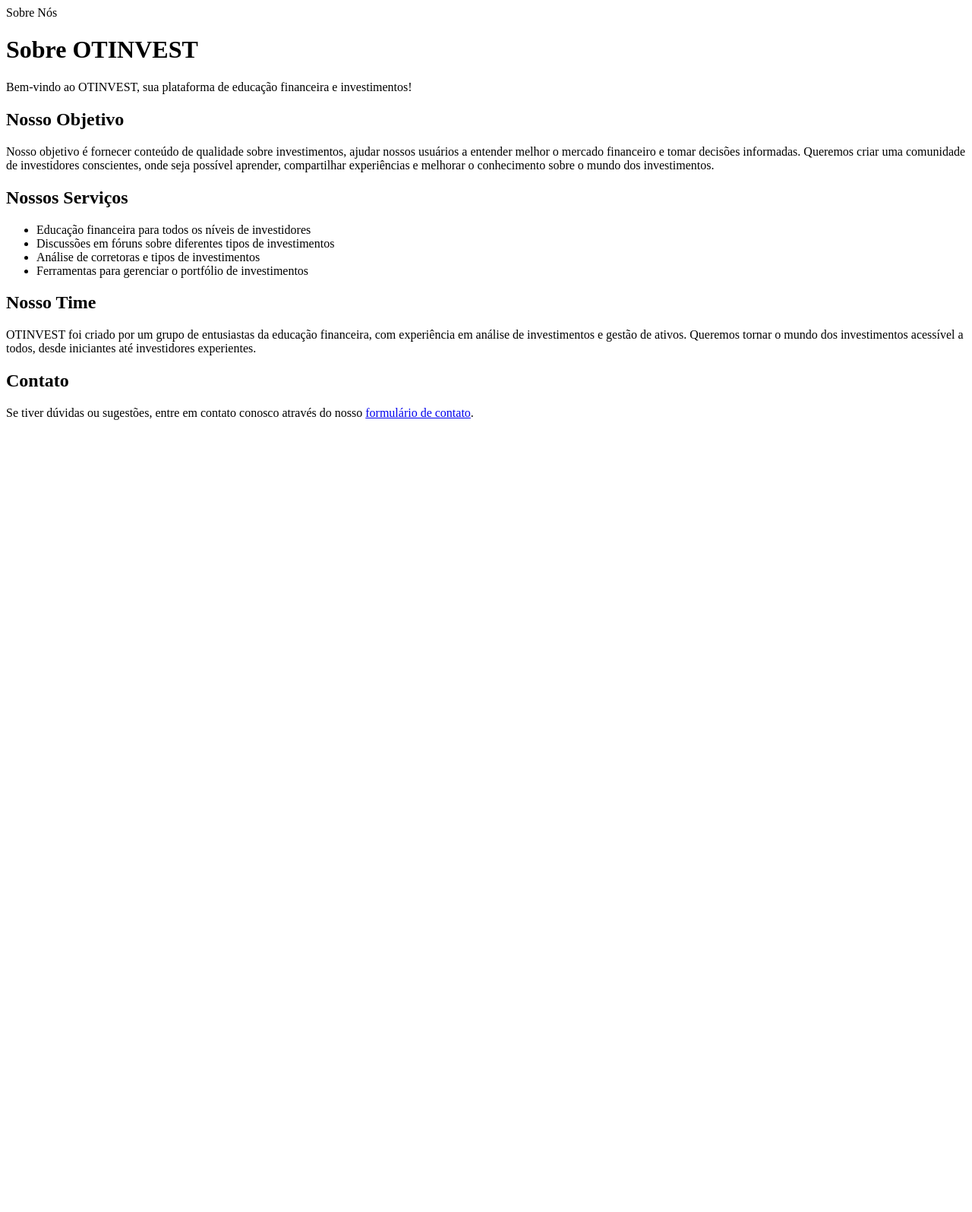
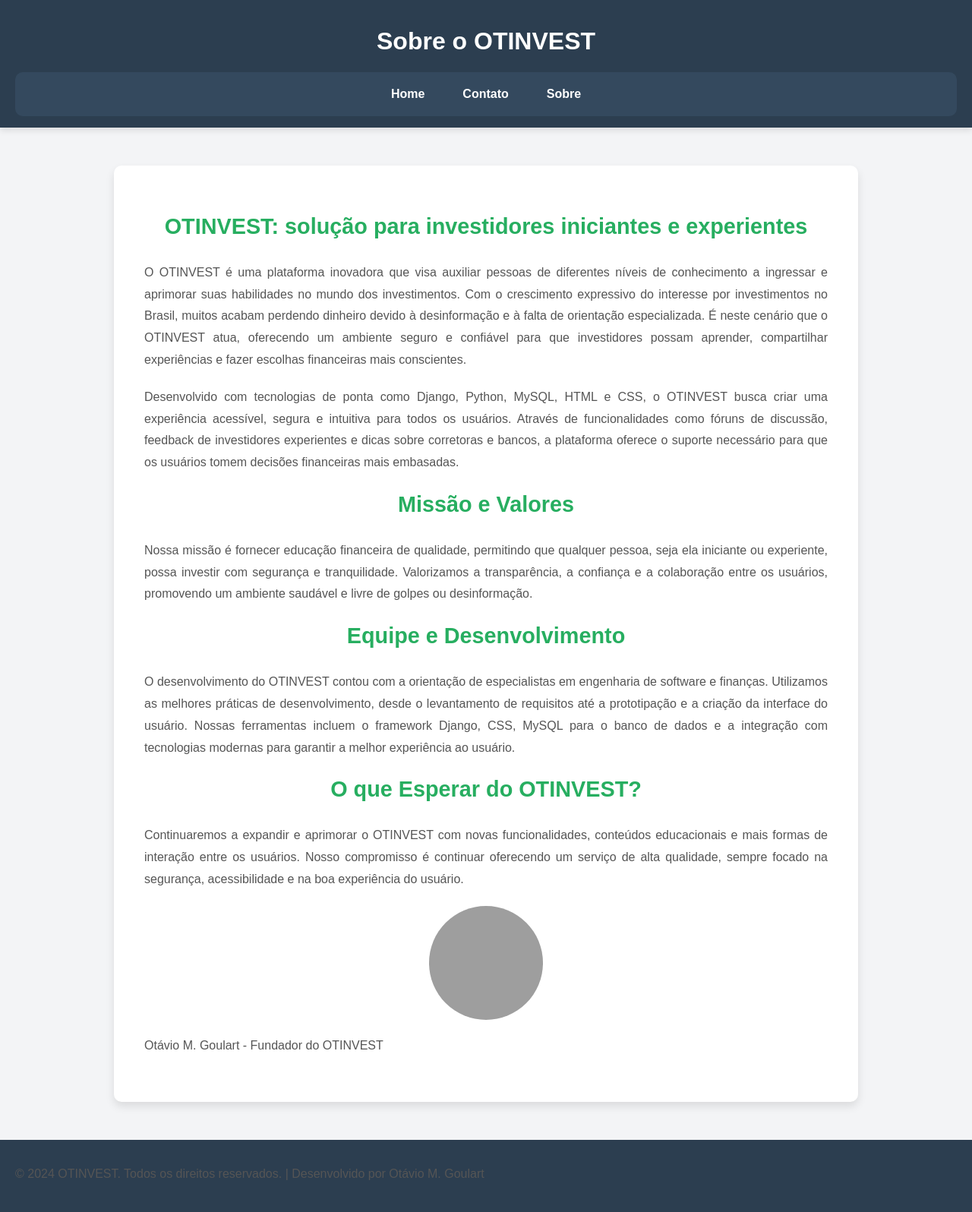
Before and after one commit to Otagoulart/otinvest_base, a Django app: page /sobre/ in a window 1280 px wide. Shown: the whole page at 76% size. Before the commit the page ends 553 px from the top, so only its background shows below. Run offline with Django 5.2, Linux system fonts and the light colour scheme; parts of the project's set-up code (start-up, migrations or seed data) failed here and were passed over; grey boxes are pictures that could not be loaded.

Commit message:
Add files via upload

```diff
--- a/app/templates/sobre.html
+++ b/app/templates/sobre.html
@@ -1,27 +1,155 @@
+<!DOCTYPE html>
+<html lang="pt-br">
 
+<head>
+    <meta charset="UTF-8">
+    <meta name="viewport" content="width=device-width, initial-scale=1.0">
+    <title>Sobre OTINVEST</title>
+    <style>
+        body {
+            font-family: 'Poppins', Arial, sans-serif;
+            margin: 0;
+            padding: 0;
+            background-color: #f3f4f6;
+            color: #333;
+            display: flex;
+            flex-direction: column;
+            min-height: 100vh;
+        }
 
-{% block title %}Sobre Nós{% endblock %}
+        header {
+            background-color: #2c3e50;
+            color: white;
+            padding: 15px 20px;
+            text-align: center;
+            box-shadow: 0 4px 8px rgba(0, 0, 0, 0.1);
+        }
 
-{% block content %}
-<div class="sobre-container">
-    <h1>Sobre OTINVEST</h1>
-    <p>Bem-vindo ao OTINVEST, sua plataforma de educação financeira e investimentos!</p>
+        nav {
+            display: flex;
+            justify-content: center;
+            gap: 20px;
+            margin-top: 10px;
+            background-color: #34495e;
+            padding: 10px;
+            border-radius: 10px;
+        }
 
-    <h2>Nosso Objetivo</h2>
-    <p>Nosso objetivo é fornecer conteúdo de qualidade sobre investimentos, ajudar nossos usuários a entender melhor o mercado financeiro e tomar decisões informadas. Queremos criar uma comunidade de investidores conscientes, onde seja possível aprender, compartilhar experiências e melhorar o conhecimento sobre o mundo dos investimentos.</p>
+        nav a,
+        nav button {
+            color: white;
+            text-decoration: none;
+            font-weight: bold;
+            padding: 10px 15px;
+            transition: background-color 0.3s ease, transform 0.3s ease;
+            border: none;
+            background: none;
+            cursor: pointer;
+        }
 
-    <h2>Nossos Serviços</h2>
-    <ul>
-        <li>Educação financeira para todos os níveis de investidores</li>
-        <li>Discussões em fóruns sobre diferentes tipos de investimentos</li>
-        <li>Análise de corretoras e tipos de investimentos</li>
-        <li>Ferramentas para gerenciar o portfólio de investimentos</li>
-    </ul>
+        nav a:hover,
+        nav button:hover {
+            background-color: #2ecc71;
+            border-radius: 5px;
+            transform: scale(1.05);
+        }
 
-    <h2>Nosso Time</h2>
-    <p>OTINVEST foi criado por um grupo de entusiastas da educação financeira, com experiência em análise de investimentos e gestão de ativos. Queremos tornar o mundo dos investimentos acessível a todos, desde iniciantes até investidores experientes.</p>
+        .container {
+            max-width: 900px;
+            margin: 50px auto;
+            padding: 40px;
+            background-color: white;
+            border-radius: 10px;
+            box-shadow: 0 6px 12px rgba(0, 0, 0, 0.1);
+        }
 
-    <h2>Contato</h2>
-    <p>Se tiver dúvidas ou sugestões, entre em contato conosco através do nosso <a href="{% url 'contato' %}">formulário de contato</a>.</p>
-</div>
-{% endblock %}
+        h2 {
+            color: #2c3e50;
+            text-align: center;
+            margin-bottom: 20px;
+        }
+
+        p {
+            line-height: 1.8;
+            color: #555;
+            margin-bottom: 20px;
+            text-align: justify;
+        }
+
+        h2.section-title {
+            font-size: 1.8em;
+            color: #27ae60;
+            margin-bottom: 30px;
+        }
+
+        .creator-photo {
+            text-align: center;
+            margin-bottom: 20px;
+        }
+
+        .creator-photo img {
+            width: 150px;
+            height: 150px;
+            border-radius: 50%;
+            object-fit: cover;
+        }
+
+        footer {
+            background-color: #2c3e50;
+            color: white;
+            text-align: center;
+            padding: 15px 20px;
+            margin-top: auto;
+        }
+    </style>
+</head>
+
+<body>
+
+    <header>
+        <h1>Sobre o OTINVEST</h1>
+        <nav>
+            <a href="/">Home</a>
+            <a href="/contato">Contato</a>
+            <a href="/sobre">Sobre</a>
+        </nav>
+    </header>
+
+    <div class="container">
+        <h2 class="section-title">OTINVEST: solução para investidores iniciantes e experientes</h2>
+        <p>
+            O OTINVEST é uma plataforma inovadora que visa auxiliar pessoas de diferentes níveis de conhecimento a ingressar e aprimorar suas habilidades no mundo dos investimentos. Com o crescimento expressivo do interesse por investimentos no Brasil, muitos acabam perdendo dinheiro devido à desinformação e à falta de orientação especializada. É neste cenário que o OTINVEST atua, oferecendo um ambiente seguro e confiável para que investidores possam aprender, compartilhar experiências e fazer escolhas financeiras mais conscientes.
+        </p>
+
+        <p>
+            Desenvolvido com tecnologias de ponta como Django, Python, MySQL, HTML e CSS, o OTINVEST busca criar uma experiência acessível, segura e intuitiva para todos os usuários. Através de funcionalidades como fóruns de discussão, feedback de investidores experientes e dicas sobre corretoras e bancos, a plataforma oferece o suporte necessário para que os usuários tomem decisões financeiras mais embasadas.
+        </p>
+
+        <h2 class="section-title">Missão e Valores</h2>
+        <p>
+            Nossa missão é fornecer educação financeira de qualidade, permitindo que qualquer pessoa, seja ela iniciante ou experiente, possa investir com segurança e tranquilidade. Valorizamos a transparência, a confiança e a colaboração entre os usuários, promovendo um ambiente saudável e livre de golpes ou desinformação.
+        </p>
+
+        <h2 class="section-title">Equipe e Desenvolvimento</h2>
+        <p>
+            O desenvolvimento do OTINVEST contou com a orientação de especialistas em engenharia de software e finanças. Utilizamos as melhores práticas de desenvolvimento, desde o levantamento de requisitos até a prototipação e a criação da interface do usuário. Nossas ferramentas incluem o framework Django, CSS, MySQL para o banco de dados e a integração com tecnologias modernas para garantir a melhor experiência ao usuário.
+        </p>
+
+        <h2 class="section-title">O que Esperar do OTINVEST?</h2>
+        <p>
+            Continuaremos a expandir e aprimorar o OTINVEST com novas funcionalidades, conteúdos educacionais e mais formas de interação entre os usuários. Nosso compromisso é continuar oferecendo um serviço de alta qualidade, sempre focado na segurança, acessibilidade e na boa experiência do usuário.
+        </p>
+
+        <div class="creator-photo">
+            <img src="path_to_creator_photo.jpg" alt="Foto do Criador">
+            <p>Otávio M. Goulart - Fundador do OTINVEST</p>
+        </div>
+    </div>
+
+    <footer>
+        <p>&copy; 2024 OTINVEST. Todos os direitos reservados. | Desenvolvido por Otávio M. Goulart</p>
+    </footer>
+
+</body>
+
+</html>
```
